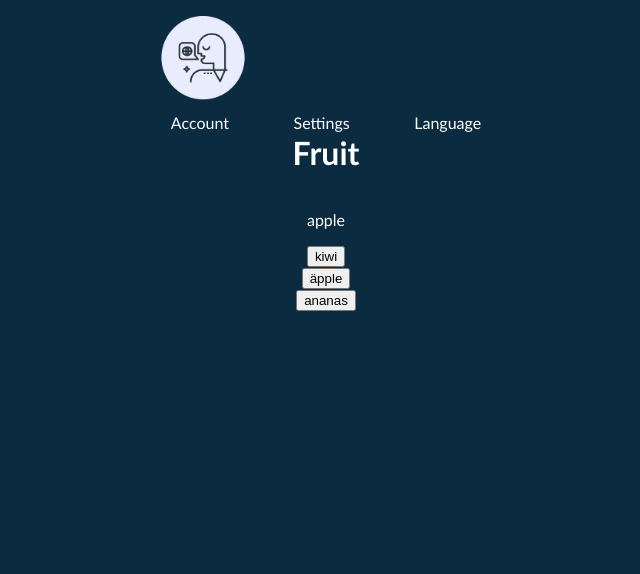
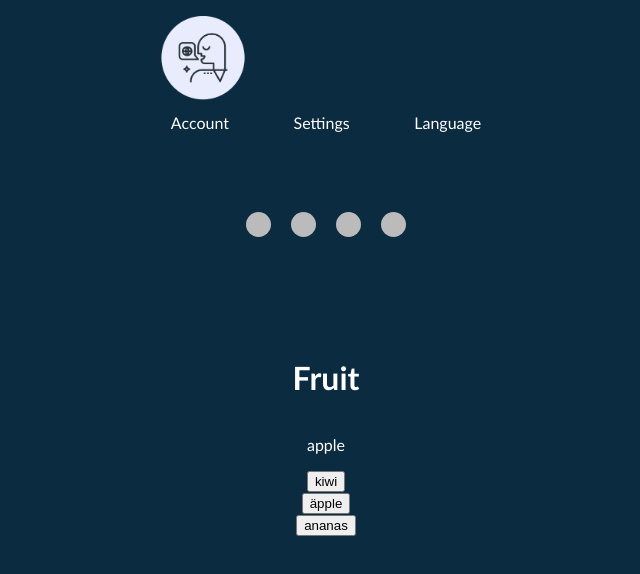
Before and after one commit to Paefax/paefax-language-app, a Vue app: page /quiz in a window 1280 px wide. Shown: the top 574 px of the page, without its empty margins (314-954 px from the left). Built offline with nearby package versions, Linux system fonts and the light colour scheme.

Commit message:
Add dots in ProgressBalls

```diff
--- a/package.json
+++ b/package.json
@@ -7,6 +7,7 @@
     "preview": "vite preview --port 4173"
   },
   "dependencies": {
+    "form-wizard-vue3": "^0.3.3",
     "pinia": "^2.0.22",
     "vue": "^3.2.38",
     "vue-router": "^4.1.5"
--- /dev/null
+++ b/src/components/ProgressBalls.vue
@@ -0,0 +1,32 @@
+<template>
+  <section class="dot-container">
+    <span class="dot"></span>
+    <span class="dot"></span>
+    <span class="dot"></span>
+    <span class="dot"></span>
+  </section>
+</template>
+
+<script setup>
+import { useQuizStore } from "@/stores/quiz";
+import AnswerItems from "../components/AnswerItems.vue";
+
+import "form-wizard-vue3/dist/form-wizard-vue3.css";
+import Wizard from "form-wizard-vue3";
+</script>
+
+<style scoped>
+.dot-container {
+  display: flex;
+  margin-top: 100px;
+  margin-bottom: 100px;
+  gap: 20px;
+}
+.dot {
+  height: 25px;
+  width: 25px;
+  background-color: #bbb;
+  border-radius: 50%;
+  display: inline-block;
+}
+</style>
--- a/src/components/Quiz.vue
+++ b/src/components/Quiz.vue
@@ -1,5 +1,6 @@
 <template>
   <main>
+    <ProgressBalls />
     <h1>{{ quiz.category }}</h1>
     <p>{{ wordToTranslate }}</p>
     <AnswerItems @button-clicked="checkAnswer" :answers="answers" />
@@ -15,6 +16,7 @@
 import { onMounted, ref } from "vue";
 import { useQuizStore } from "@/stores/quiz";
 import AnswerItems from "../components/AnswerItems.vue";
+import ProgressBalls from "../components/ProgressBalls.vue";
 import router from "../router/index";
 
 const quiz = useQuizStore();
@@ -70,7 +72,7 @@ const nextQuestion = () => {
 };
 
 onMounted(() => {
-  fetch("questions.json")
+  fetch("/questions.json")
     .then((response) => response.json())
     .then((data) => {
       quiz.setQuestions(data.questions);
```
Also changed, not shown: 1 other file (tests, documents, lock files or other folders).
